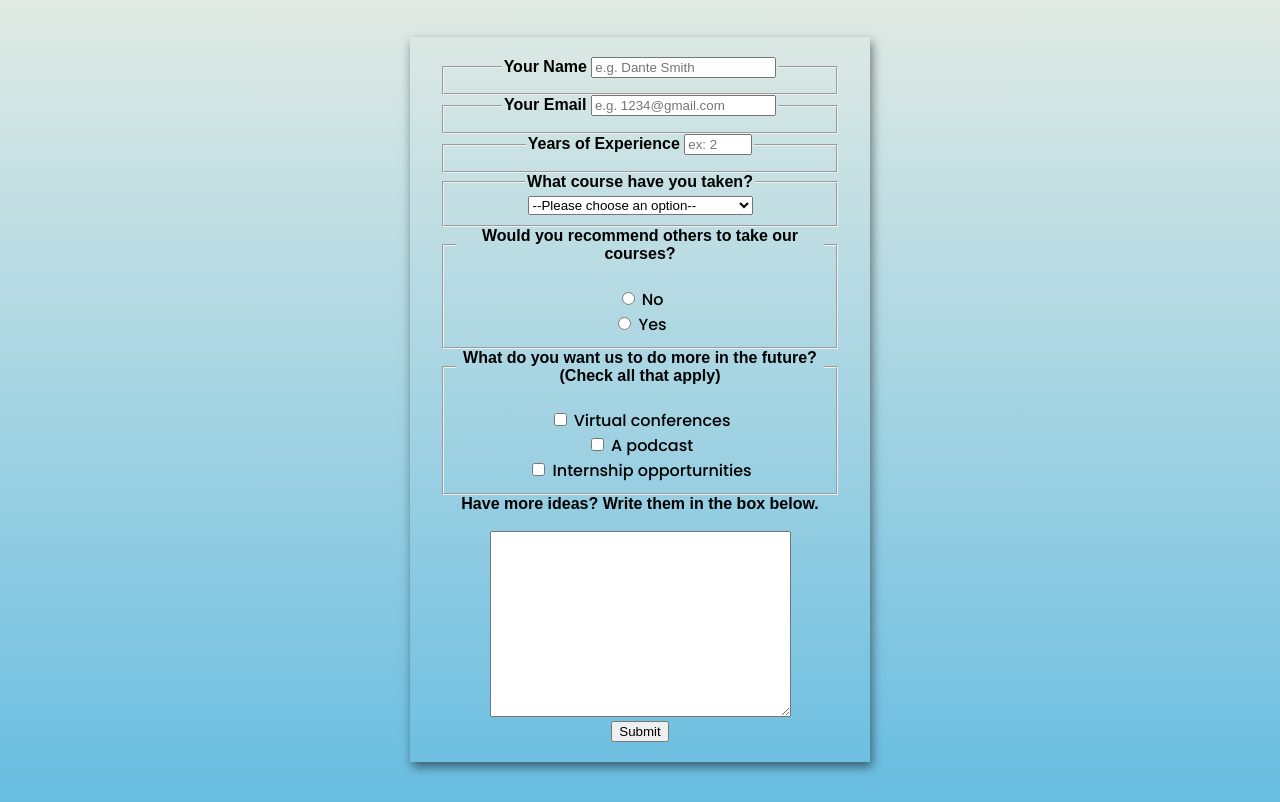
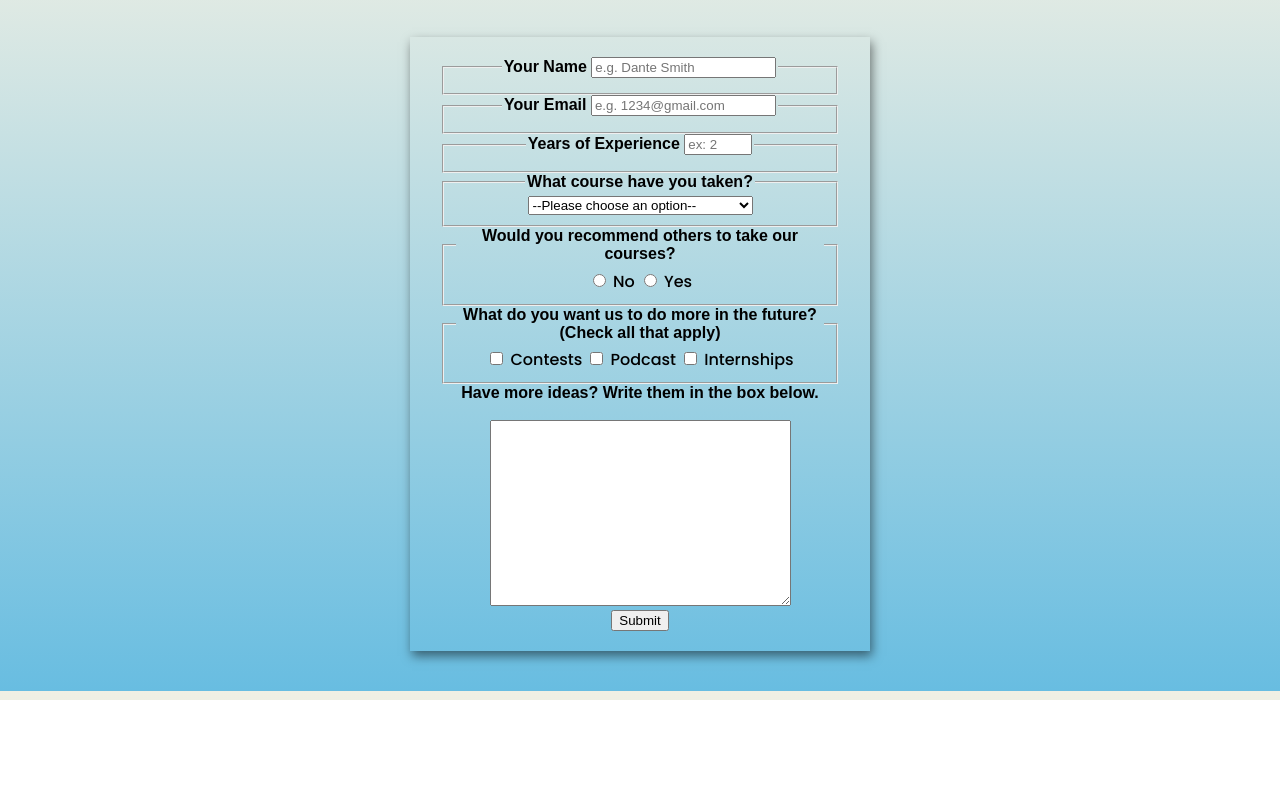
Before and after one commit to CBID2/Course-Feedback-Form, a plain HTML site: page index.html in a window 1280 px wide. Shown: the part 100-902 px from the top of the page. After the commit the page ends 800 px from the top, so only its background shows below. Drawn offline with Linux system fonts and the light colour scheme.

Commit message:
Adjusted the checkboxes.

```diff
--- a/index.html
+++ b/index.html
@@ -34,20 +34,17 @@
 
 <fieldset>
 	<legend> Would you recommend others to take our courses? </legend>
-	<br>
 	<label for="question-1"> <input type="radio" id="answer" name="answer" value="answer"/> No </label>
-	<br>
 <label for="question-2"> <input type="radio" id="answer" name="answer" value="answer"/> Yes</label>
 </fieldset>
-	<fieldset>
+
+<fieldset>
 	<legend> What do you want us to do more in the future?(Check all that apply)</legend>
-	<br>
-	<label for="offering-1"> <input type="checkbox" id="virtual conferences" name= "virtual conferences" value= "virtual conferences"/> Virtual conferences</label>
-	<br>
-<label for="offering-2"> <input type="checkbox" id="podcast" name="podcast" value="podcast"/> A podcast</label>
-	<br>
-<label for="offering-3"> <input type="checkbox" id="internships" name="internships" value="internships"/> Internship opporturnities</label>
-	<br>
+<label for="offering-1"> <input type="checkbox" id="contests" name= "contests" value= "contests"/> Contests</label>
+
+<label for="offering-2"> <input type="checkbox" id="podcast" name="podcast" value="podcast"/> Podcast</label>
+
+<label for="offering-3"> <input type="checkbox" id="internships" name="internships" value="internships"/> Internships</label>
 	</fieldset>
 
 <fieldset">
--- a/styles.css
+++ b/styles.css
@@ -26,7 +26,6 @@ input[type="number"]{
 input[type=checkbox]{
 	align-items: center;
 	font-family: 'Poppins', sans-serif;
-
 }
 
 label{
```
